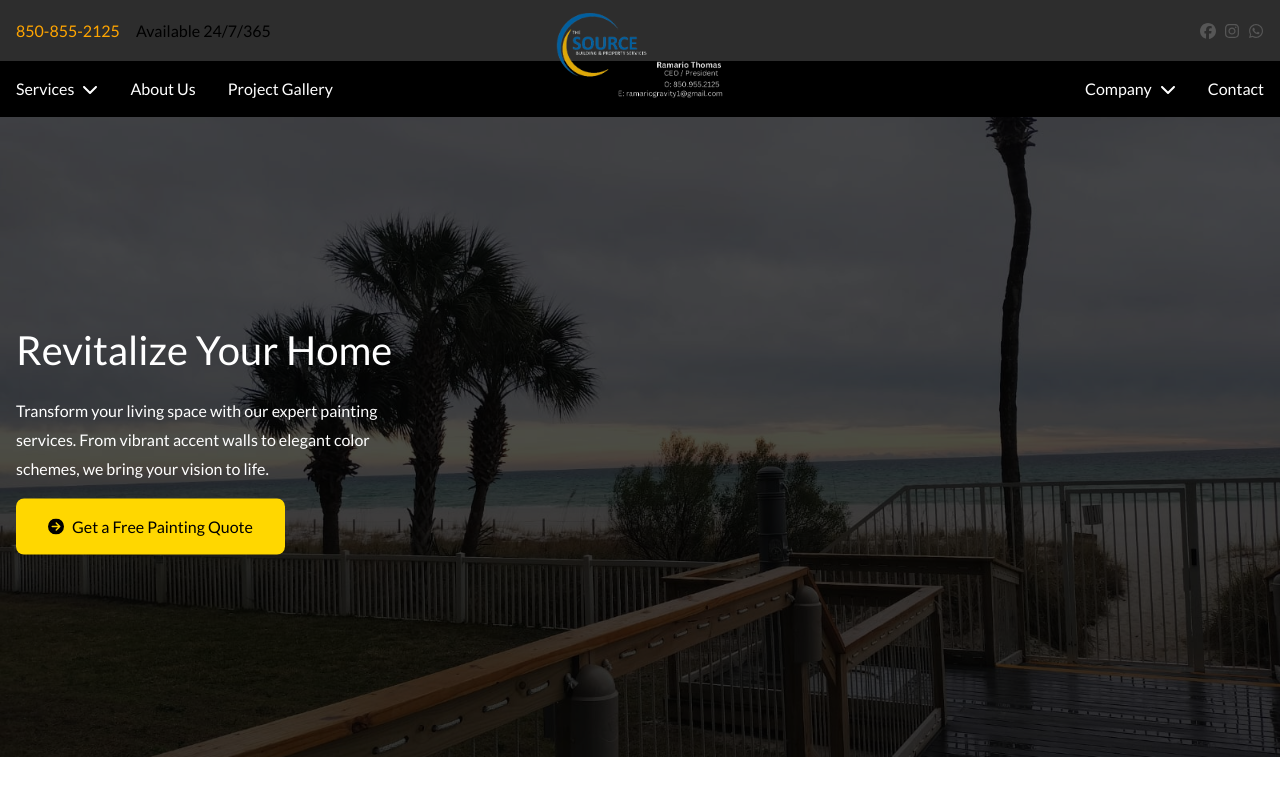
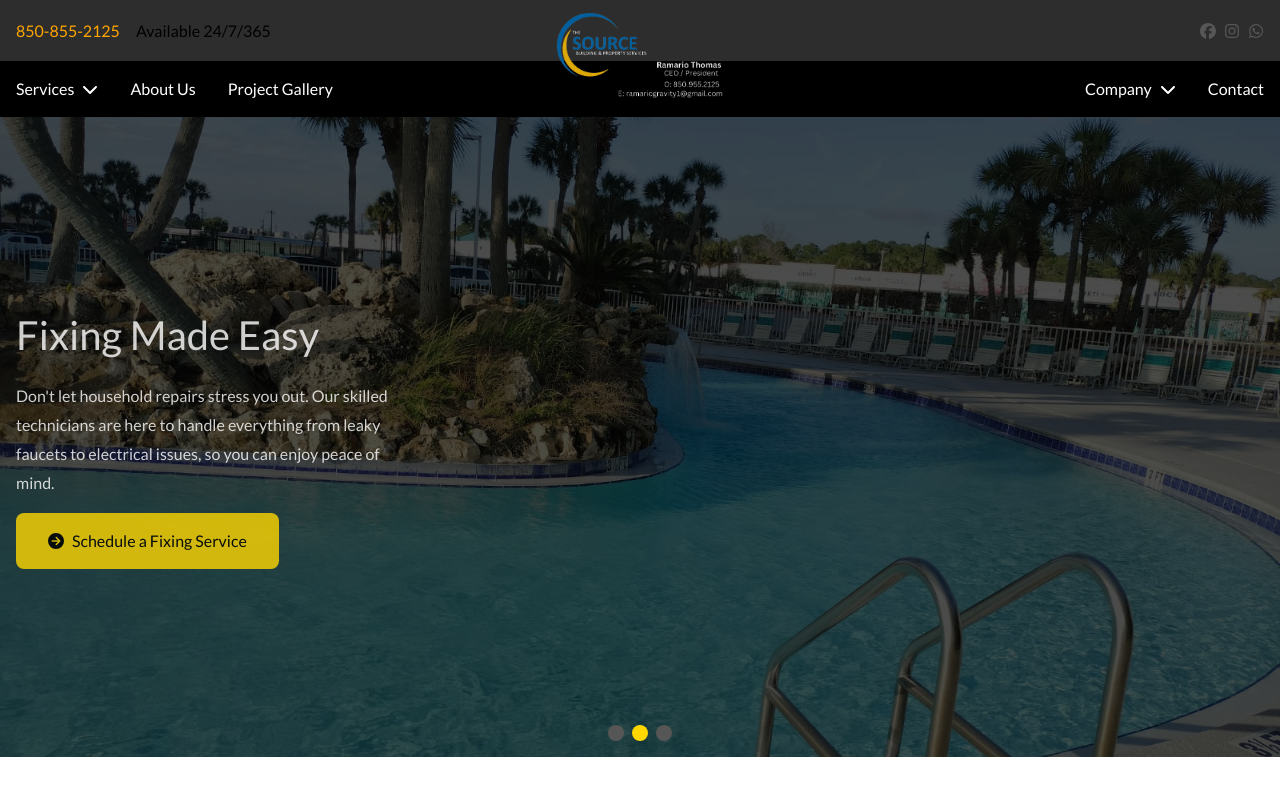
Before and after one commit to quantumbuilder32/thesource, a Next.js app: page / in a window 1280 px wide. Shown: the top 796 px of the page. Built offline with nearby package versions, Linux system fonts and the light colour scheme.

Commit message:
nice carousel

```diff
--- a/components/imagecarousel/ImageCarousel.tsx
+++ b/components/imagecarousel/ImageCarousel.tsx
@@ -1,12 +1,12 @@
 "use client"
 import Image from 'next/image'
 import Link from 'next/link'
-import React, { useState } from 'react'
+import React, { useEffect, useRef, useState } from 'react'
 import styles from "./imagecarousel.module.css"
 
 export default function ImageCarousel() {
     const [activeIndex, activeIndexSet] = useState(0)
-    const [slideInfo, slideInfoSet] = useState([
+    const [slidesInfo, slidesInfoSet] = useState([
         {
             mainTitle: "Revitalize Your Home",
             supportingText: "Transform your living space with our expert painting services. From vibrant accent walls to elegant color schemes, we bring your vision to life.",
@@ -26,13 +26,28 @@ export default function ImageCarousel() {
             bgImage: require(`@/public/slide3.jpeg`).default.src
         }
     ])
+    const [userManualScroll, userManualScrollSet] = useState(false)
+
+    useEffect(() => {
+        if (userManualScroll) return
+
+        const intervalId = setInterval(() => {
+            activeIndexSet((prevIndex) => (prevIndex + 1) % slidesInfo.length);
+        }, 5000);
+
+        return () => clearInterval(intervalId);
+
+    }, [userManualScroll]);
+
+    const userClickTimeout = useRef<NodeJS.Timeout>()
+
 
     return (
         <div style={{ height: "80svh", position: "relative" }}>
             <div style={{ position: "absolute", top: 0, left: 0, bottom: 0, right: 0, backgroundColor: "rgba(0,0,0,0.7)", zIndex: 2, }}></div>
 
 
-            {slideInfo.map((eachSlide, eachSlideIndex) => {
+            {slidesInfo.map((eachSlide, eachSlideIndex) => {
                 return (
                     <React.Fragment key={eachSlideIndex}>
                         <Image alt='img' src={eachSlide.bgImage} priority={eachSlideIndex === activeIndex} fill={true} style={{ objectFit: "cover", opacity: eachSlideIndex === activeIndex ? 1 : 0, transition: "opacity 600ms", zIndex: 1 }} />
@@ -55,10 +70,20 @@ export default function ImageCarousel() {
                 )
             })}
 
-            <div style={{ position: "absolute", bottom: 0, left: "50%", translate: "-50% 0", display: "flex", gap: ".5rem", padding: "1rem" }}>
-                {slideInfo.map((eachSlide, eachSlideIndex) => {
+            <div style={{ position: "absolute", bottom: 0, left: "50%", translate: "-50% 0", display: "flex", gap: ".5rem", padding: "1rem", zIndex: 2 }}>
+                {slidesInfo.map((eachSlide, eachSlideIndex) => {
                     return (
-                        <div key={eachSlideIndex} style={{ aspectRatio: "1/1", width: "1rem", borderRadius: "50%", backgroundColor: eachSlideIndex === activeIndex ? "var(--mainColor)" : "var(--fadedColor)", cursor: "pointer" }} onClick={() => activeIndexSet(eachSlideIndex)}></div>
+                        <div key={eachSlideIndex} style={{ aspectRatio: "1/1", width: "1rem", borderRadius: "50%", backgroundColor: eachSlideIndex === activeIndex ? "var(--mainColor)" : "var(--fadedColor)", cursor: "pointer" }} onClick={() => {
+                            userManualScrollSet(true)
+
+                            if (userClickTimeout.current) clearTimeout(userClickTimeout.current)
+
+                            userClickTimeout.current = setTimeout(() => {
+                                userManualScrollSet(false)
+                            }, 30000);
+
+                            activeIndexSet(eachSlideIndex)
+                        }}></div>
                     )
                 })}
             </div>
```
